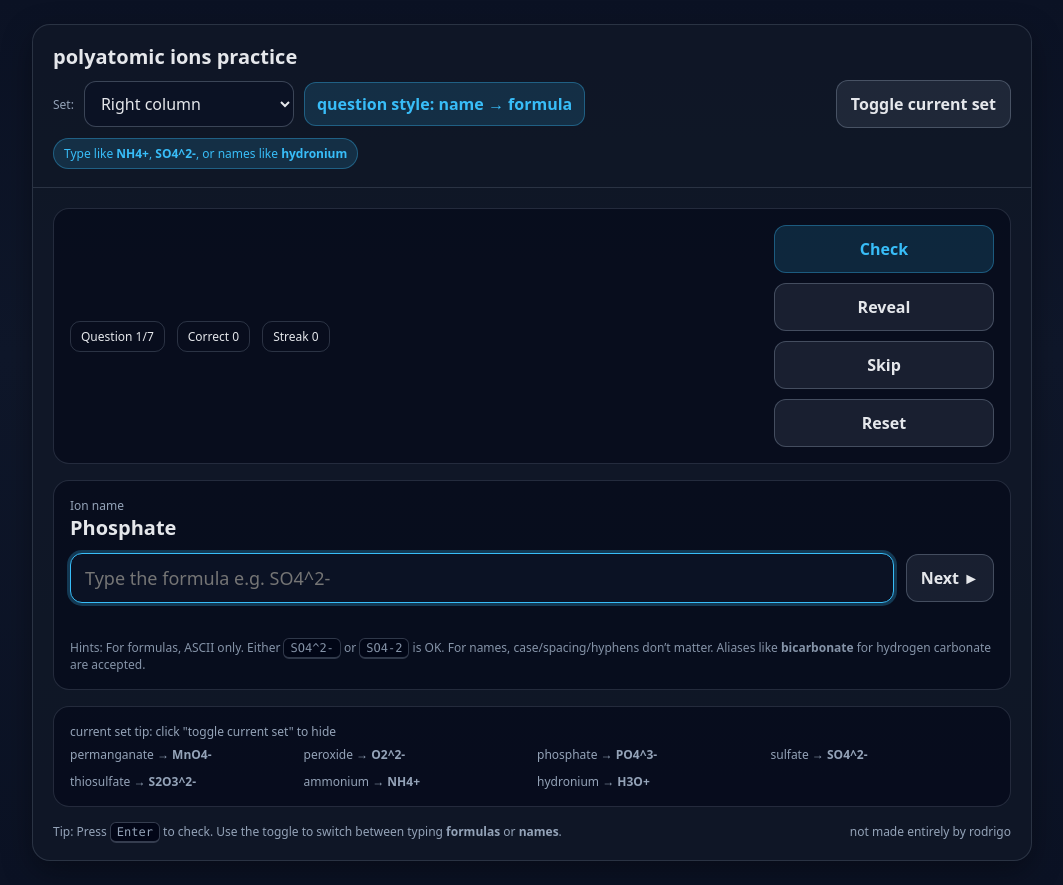
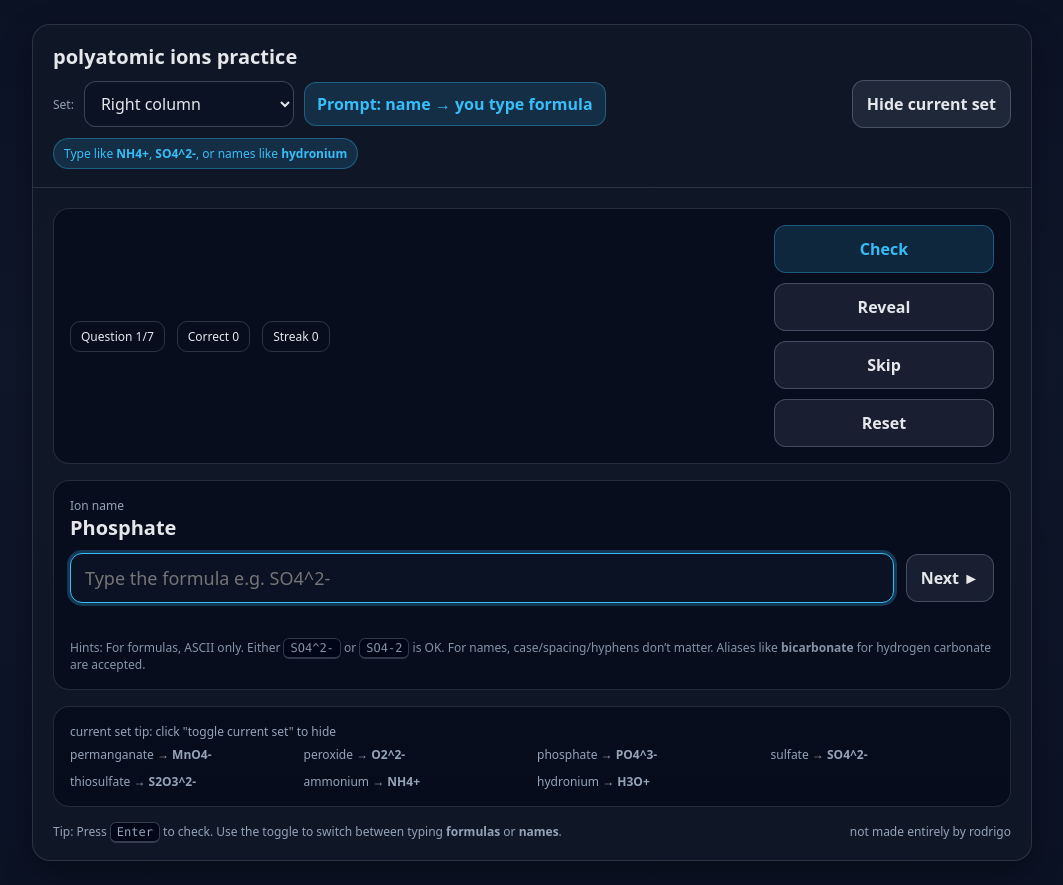
Before and after one commit to crowthecrow/crowthecrow.github.io, a plain HTML site: page index.html in a window 1280 px wide. Shown: the whole page, without its empty margins (108-1171 px from the left). Drawn offline with Linux system fonts and the light colour scheme.

Commit message:
Add files via upload

```diff
--- a/index.html
+++ b/index.html
@@ -106,6 +106,7 @@
   </div>
 
 <script>
+
 // === Data sets (pink highlighted only) ===
 // Left column (pink): acetate, carbonate, cyanide, dichromate
 const LEFT = [
@@ -136,55 +137,46 @@ const RIGHT = [
 const ALL = [...LEFT, ...MIDDLE, ...RIGHT];
 
 // === Helpers ===
-function normalizeFormula(input){
-  if(!input) return '';
-  let s = input.trim()
-    .replace(/\s+/g,'')
-    .replace(/[₀₁₂₃₄₅₆₇₈₉]/g, d => '0123456789'["₀₁₂₃₄₅₆₇₈₉".indexOf(d)])
-    .replace(/[⁰¹²³⁴⁵⁶⁷⁸⁹]/g, d => '0123456789'["⁰¹²³⁴⁵⁶⁷⁸⁹".indexOf(d)])
-    .replace(/−/g,'-');
-  const chargeMatch = s.match(/(\^?[+-]?[0-9]+[+-]$|\^[+-]$|[+-][0-9]+$|[+-]$)/);
-  let charge = '';
-  if(chargeMatch){
-    let c = chargeMatch[0].replace('^','');
-    const m = c.match(/([+-])?([0-9]+)?([+-])?/);
-    if(m){
-      let sign = m[1] || m[3] || (c.includes('-')?'-':'+');
-      let mag  = m[2] || '1';
-      charge = sign + mag;
-    }
-    s = s.replace(chargeMatch[0],'');
+
+// Canonicalize a formula into CORE^SIGNMAG, e.g. MnO4^-1, SO4^2-, NH4^+1
+function canonicalKey(formula){
+  let s = String(formula || '').trim().toUpperCase();
+
+  // Normalize spaces and unicode minus
+  s = s.replace(/\s+/g, '').replace(/−/g,'-');
+
+  // Pull charge if present in any of these forms: ^2-, -2, ^-, -, +, +2, 2+
+  let core = s;
+  let charge = ''; // like "-1", "+2"
+  // caret style first
+  const caret = s.match(/\^([+\-]?\d*[+\-]?)$/);
+  if(caret){
+    core = s.replace(/\^([+\-]?\d*[+\-]?)$/, '');
+    let c = caret[1];
+    if(/^[+\-]\d+$/.test(c)) charge = c;
+    else if(/^\d+[+\-]$/.test(c)) charge = (c.endsWith('-')?'-':'+') + c.slice(0,-1);
+    else if(/^[+\-]$/.test(c)) charge = c + '1';
+    else if(/^\d+$/.test(c)) charge = '+' + c;
+  } else {
+    // trailing -2 or +2
+    const trail = s.match(/([+\-])(\d+)$/);
+    if(trail){ core = s.slice(0, -trail[0].length); charge = trail[1] + trail[2]; }
+    else if(/[+\-]$/.test(s)){ core = s.slice(0, -1); charge = (s.endsWith('-')?'-':'+') + '1'; }
   }
-  if (!s.includes('^') && /[+-]/.test(charge)) s += '^';
 
-  return s.toUpperCase() + '^' + charge;
-}
-
-function canonicalKey(formula){
-  let s = formula.trim().toUpperCase();
-  const m = s.match(/\^(.*)$/);
-  let core = s.replace(/\^(.*)$/,'');
-  let charge = '';
-  if(m){
-    let c = m[1].replace(/\s+/g,'');
-    if(/^[0-9]+[+-]$/.test(c)) charge = (c.endsWith('-')?'-':'+') + c.slice(0,-1);
-    else if(/^[+-][0-9]+$/.test(c)) charge = c;
-    else if(/^[+-]$/.test(c)) charge = c + '1';
-  } else {
-    const m2 = s.match(/([+-])([0-9]+)$/);
-    if(m2){ charge = m2[1] + m2[2]; core = s.replace(/([+-])([0-9]+)$/,''); }
-    else if(/[+-]$/.test(s)){ charge = (s.endsWith('-')?'-':'+')+'1'; core = s.slice(0,-1); }
-  }
+  if(!charge) charge = '+0'; // neutral never used but prevents undefined
   return core + '^' + charge;
 }
 
+// Accept names case/space/punctuation-insensitively
 function normName(n){
-  return (n||'').toLowerCase().replace(/[^a-z]/g,'');
+  return String(n||'').toLowerCase().replace(/[^a-z]/g,'');
 }
 
+// Expand aliases and precompute canonical key
 function withAliases(item){
-  const names = [item.name, ...(item.aliases||[])];
-  return { ...item, names: names.map(normName), key: canonicalKey(item.formula) };
+  const names = [item.name, ...(item.aliases || [])].map(normName);
+  return { ...item, names, key: canonicalKey(item.formula) };
 }
 
 // === State ===
@@ -211,18 +203,11 @@ const btnSkip = document.getElementById('btnSkip');
 const btnReset = document.getElementById('btnReset');
 const toggleSetBtn = document.getElementById('toggleSet');
 const currentSetCard = document.getElementById('currentSetCard');
-let showSet = true;
-function updateSetVisibility(){
-  currentSetCard.style.display = showSet ? '' : 'none';
-  toggleSetBtn.textContent = showSet ? 'Toggle current set' : 'Toggle current set';
-}
 
-
-function shuffle(arr){ const a=arr.slice(); for(let i=a.length-1;i>0;i--){const j=Math.floor(Math.random()*(i+1)); [a[i],a[j]]=[a[j],a[i]];} return a; }
-
+// Build current-set list and reset
 function setMode(which){
   const map = { left:LEFT, middle:MIDDLE, right:RIGHT, all:ALL };
-  currentSet = (map[which]||RIGHT).map(withAliases);
+  currentSet = (map[which] || RIGHT).map(withAliases);
   qTotal.textContent = currentSet.length;
   setList.innerHTML = currentSet.map(x => `<div>${x.name} → <b>${x.formula}</b></div>`).join('');
   resetRound();
@@ -231,17 +216,24 @@ function setMode(which){
 function setDirection(dir){
   direction = dir;
   if(direction==='name->formula'){
-    dirBtn.textContent = 'question style: name → formula';
+    dirBtn.textContent = 'Prompt: name → you type formula';
     promptLabel.textContent = 'Ion name';
     answer.placeholder = 'Type the formula e.g. SO4^2-';
   } else {
-    dirBtn.textContent = 'question style: formula → name';
+    dirBtn.textContent = 'Prompt: formula → you type name';
     promptLabel.textContent = 'Ion formula';
     answer.placeholder = 'Type the name e.g. sulfate';
   }
-  // Re-render the current card so the prompt matches the new style
-  loadCard();
+  loadCard(); // re-render current card with new prompt
 }
+
+let showSet = true;
+function updateSetVisibility(){
+  currentSetCard.style.display = showSet ? '' : 'none';
+  toggleSetBtn.textContent = showSet ? 'Hide current set' : 'Show current set';
+}
+
+function shuffle(arr){ const a=arr.slice(); for(let i=a.length-1;i>0;i--){ const j=Math.floor(Math.random()*(i+1)); [a[i],a[j]]=[a[j],a[i]]; } return a; }
 
 function resetRound(){
   order = shuffle(currentSet);
@@ -255,25 +247,30 @@ function loadCard(){
   if(idx>=order.length){ order = shuffle(currentSet); idx=0; seen=0; }
   const card = order[idx];
   qNum.textContent = (seen+1);
-  if(direction==='name->formula'){
-    promptValue.textContent = card.name[0].toUpperCase()+card.name.slice(1);
-  } else {
-    promptValue.textContent = card.formula;
-  }
+  promptValue.textContent = (direction==='name->formula')
+      ? (card.name[0].toUpperCase() + card.name.slice(1))
+      : card.formula;
   answer.value=''; answer.focus();
   feedback.textContent=''; feedback.className='feedback tiny';
 }
 
+function normalizeFormula(input){
+  if(!input) return '';
+  let s = String(input).trim().replace(/\s+/g,'').replace(/−/g,'-')
+    .replace(/[₀₁₂₃₄₅₆₇₈₉]/g, d => '0123456789'["₀₁₂₃₄₅₆₇₈₉".indexOf(d)])
+    .replace(/[⁰¹²³⁴⁵⁶⁷⁸⁹]/g, d => '0123456789'["⁰¹²³⁴⁵⁶⁷⁸⁹".indexOf(d)]);
+  return canonicalKey(s);
+}
+
 function check(){
+  if(!answer.value.trim()) return;
   if(direction==='name->formula'){
     const user = normalizeFormula(answer.value);
     const key = order[idx].key;
-    if(!answer.value.trim()) return;
     if(user===key){ onCorrect(); } else { onWrong(); }
   } else {
     const user = normName(answer.value);
     const ok = order[idx].names.includes(user);
-    if(!answer.value.trim()) return;
     if(ok){ onCorrect(); } else { onWrong(); }
   }
 }
@@ -283,6 +280,7 @@ function onCorrect(){
   feedback.textContent = '✓ Correct!'; feedback.className = 'feedback tiny ok';
   correctEl.textContent = correct; streakEl.textContent = streak;
 }
+
 function onWrong(){
   streak = 0; feedback.textContent = '✗ Not quite. Try again!'; feedback.className = 'feedback tiny no';
   streakEl.textContent = 0;
@@ -299,11 +297,11 @@ function reveal(){
 modeSel.addEventListener('change', e=> setMode(e.target.value));
 dirBtn.addEventListener('click', ()=> setDirection(direction==='name->formula' ? 'formula->name' : 'name->formula'));
 btnCheck.addEventListener('click', check);
-btnNext.addEventListener('click', ()=>{ if(feedback.classList.contains('ok')) loadCard(); else { check(); if(feedback.classList.contains('ok')) loadCard(); } });
+btnNext.addEventListener('click', ()=>{ idx++; seen++; feedback.textContent=''; feedback.className='feedback tiny'; loadCard(); });
 btnReveal.addEventListener('click', reveal);
 btnSkip.addEventListener('click', ()=>{ idx++; seen++; streak=0; loadCard(); });
 btnReset.addEventListener('click', resetRound);
-answer.addEventListener('keydown', (e)=>{ if(e.key==='Enter'){ e.preventDefault(); check(); }});
+answer.addEventListener('keydown', (e)=>{ if(e.key==='Enter'){ e.preventDefault(); check(); } });
 
 toggleSetBtn.addEventListener('click', ()=>{ showSet = !showSet; updateSetVisibility(); });
 updateSetVisibility();
@@ -311,6 +309,7 @@ updateSetVisibility();
 // Init
 setMode('right');
 setDirection('name->formula');
+
 </script>
 </body>
 </html>
```
